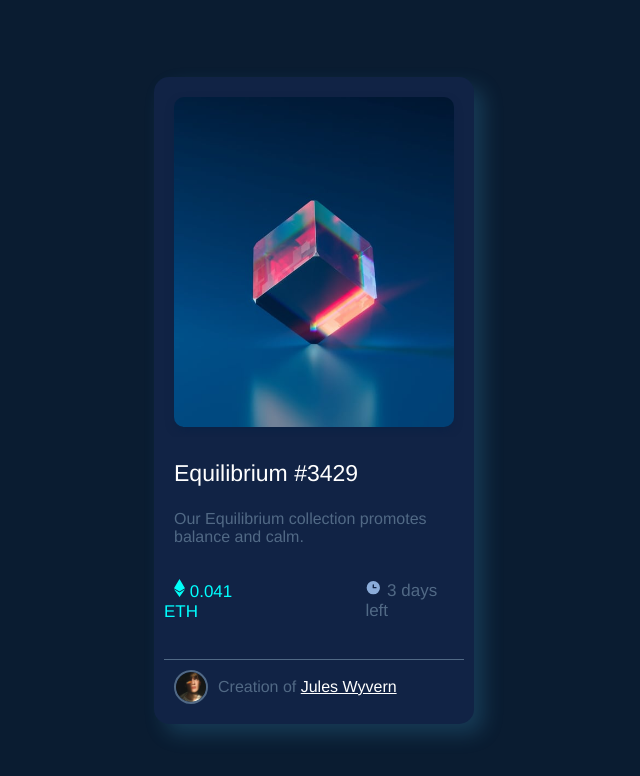
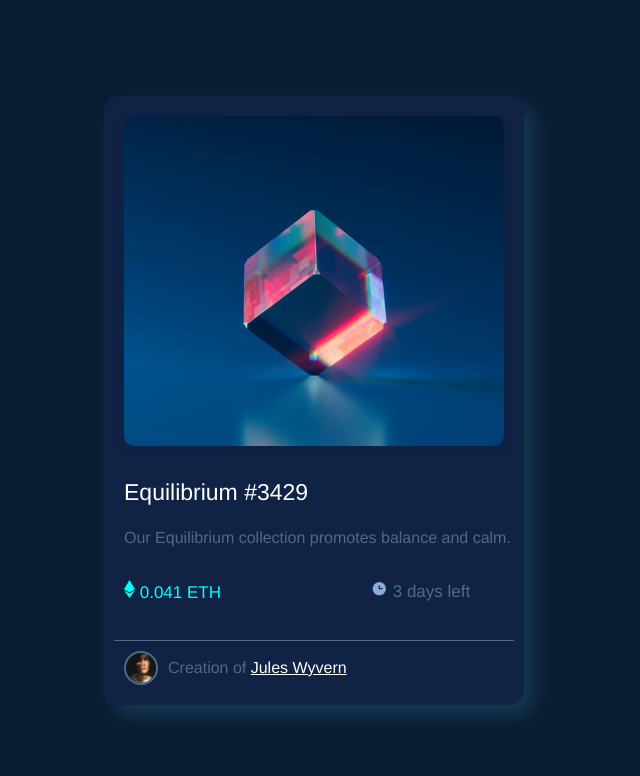
Before and after one commit to Ywissam/NFT-preview-card-component, a plain HTML site: page index.html in a window 1280 px wide. Shown: the whole page, without its empty margins (326-966 px from the left). Drawn offline with Linux system fonts and the light colour scheme; files whose address does not match are found by name.

Commit message:
Update index.html

```diff
--- a/index.html
+++ b/index.html
@@ -21,7 +21,7 @@
     }
 .main{
   background-color: rgb(17, 35, 69);
-    width: 300px;
+    width: 400px;
     border-radius: 15px;
     box-shadow: 10px 10px 20px rgba(68, 164, 208, 0.226);
     overflow: hidden;
@@ -77,7 +77,7 @@
 }
 .first{
   color: aqua;
-  padding-right: 95px;
+  padding-right: 150px;
   font-size: 17px;
 }
 .sec{
```
